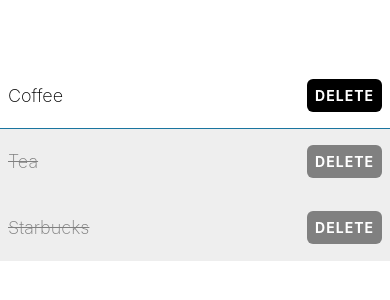
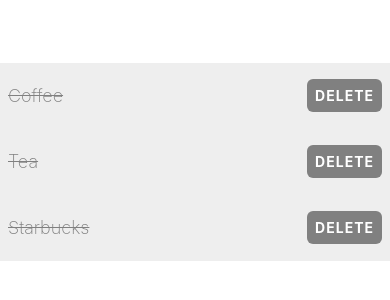
Before and after one commit to Vecttory/Taskly, a React Native app: screen / in a window 390 px wide. Shown: the part 260-560 px from the top of the page. Built offline with nearby package versions, Linux system fonts and the light colour scheme.

Commit message:
testing of unsigned commit

```diff
--- a/App.tsx
+++ b/App.tsx
@@ -5,7 +5,7 @@
 export default function App() {
   return (
     <View style={styles.container}>
-      <ShoppingListItem name="Coffee" />
+      <ShoppingListItem name="Coffee" isCompleted />
       <ShoppingListItem name="Tea" isCompleted />
       <ShoppingListItem name="Starbucks" isCompleted />
     </View>
```
